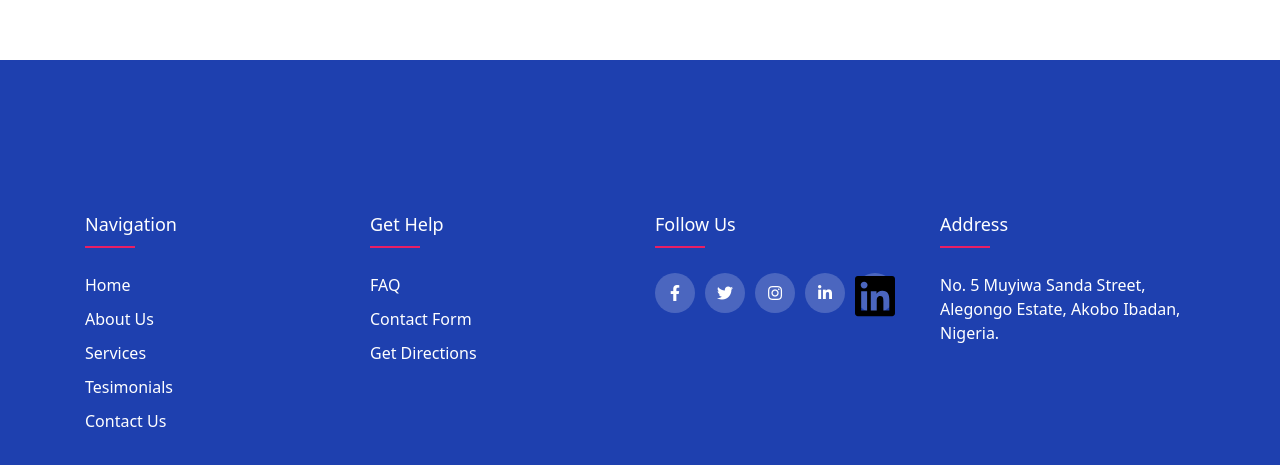
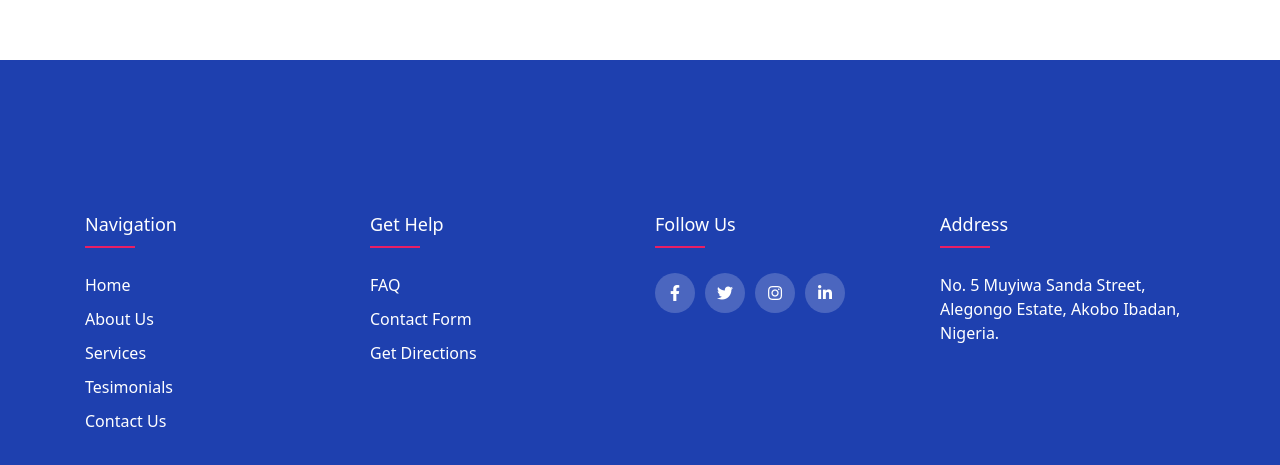
Before and after one commit to WaleBnji/AlphaSpecialistHospital, a website: page index.html in a window 1280 px wide. Shown: the part 8888-9353 px from the top of the page. Drawn offline with nearby package versions, Linux system fonts and the light colour scheme.

Commit message:
Latest commit

```diff
--- a/index.html
+++ b/index.html
@@ -1344,10 +1344,7 @@
                 <a href="#"><i class="fab fa-linkedin-in"></i>
                 </a>                <p class='pt-1 md:hidden'>LinkedIn</p>
               </div>
-              <div class='flex  justify-start items-center'>
-                <a href="#" class='w-[30px] h-[30px]'><img src="Imggs/linkedin.svg" alt="" class='w-full'>
-                </a>                <p class='pt-1 md:hidden'>LinkedIn</p>
-              </div>
+
 
             </div>
           </div>
```
